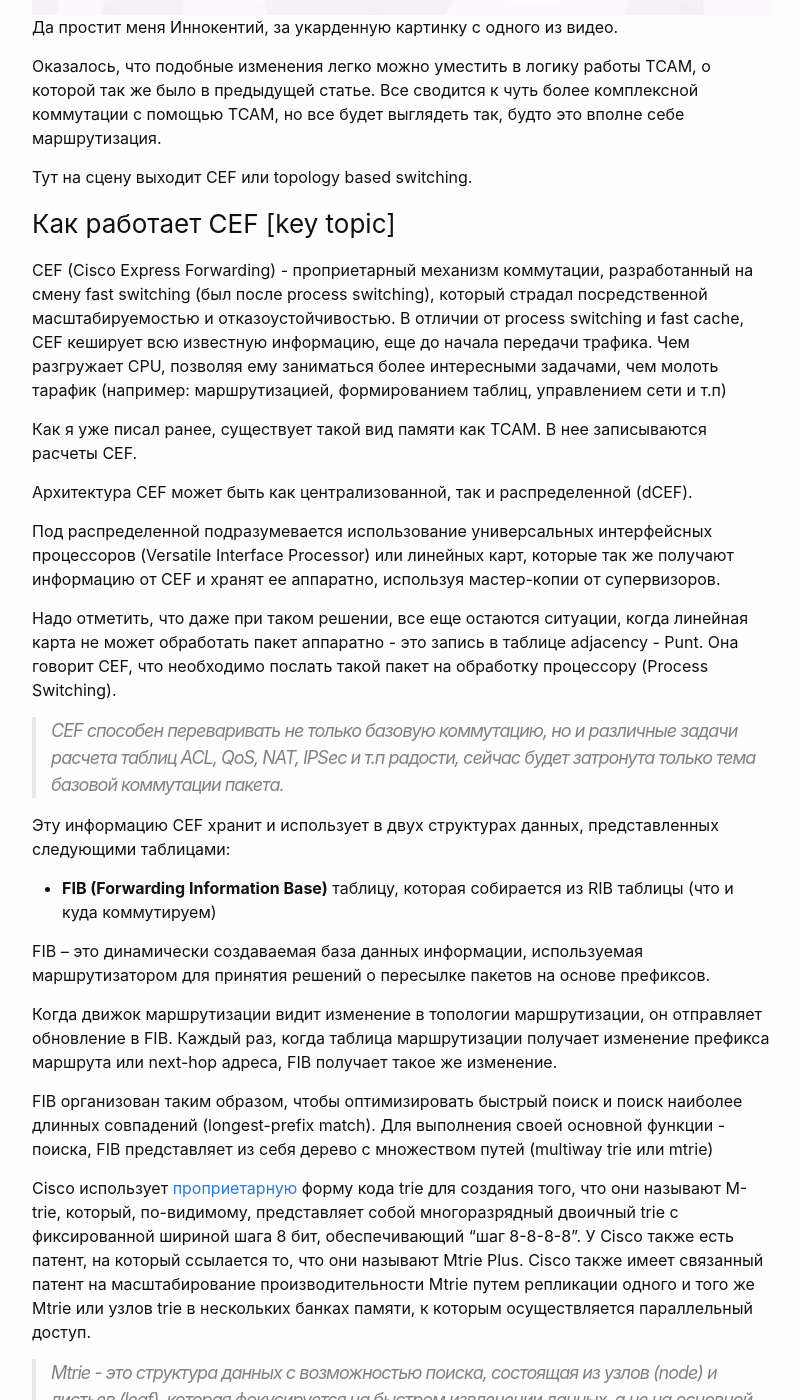
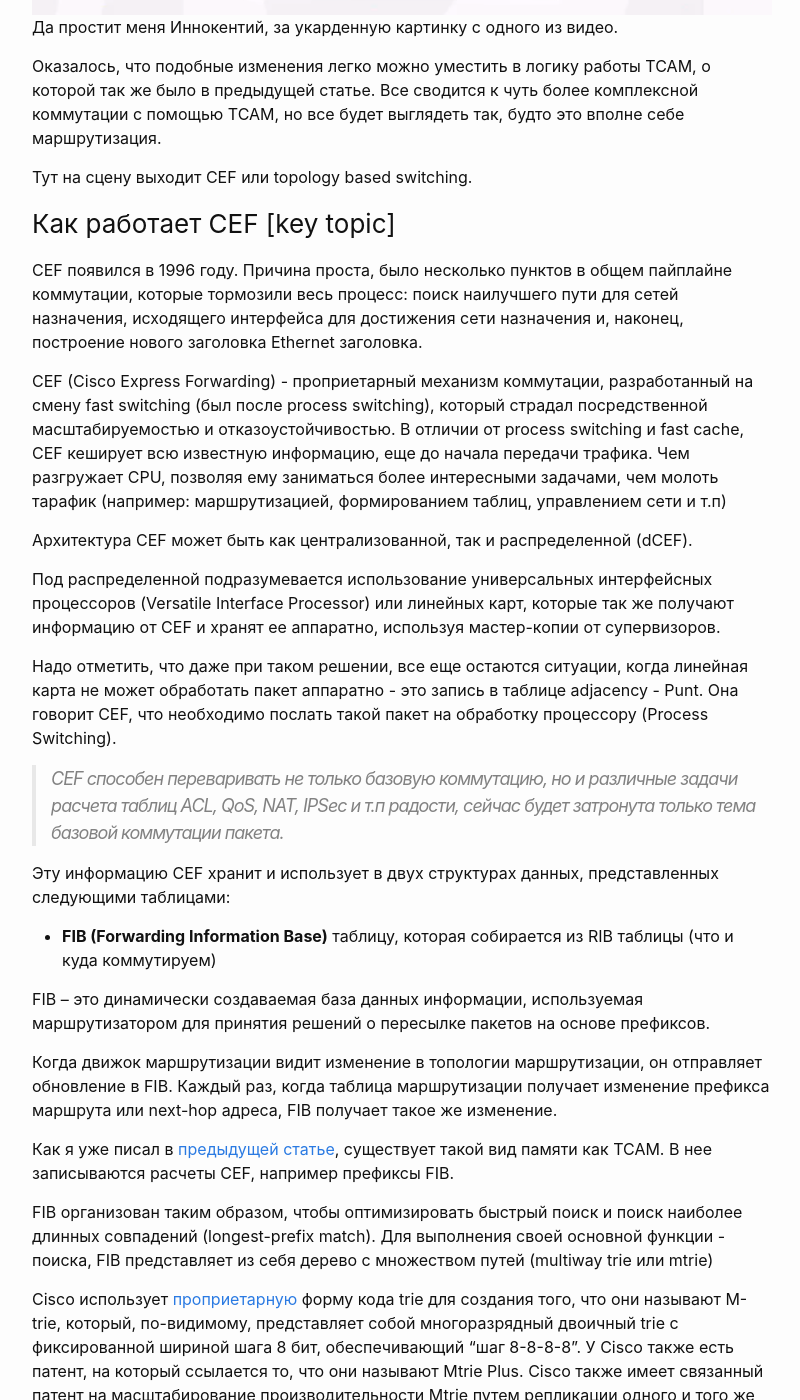
Before and after one commit to woohung/woohung.github.io, a Jekyll site: the page built from _posts/2022-12-26-ENCOR-Часть 1.2-VLAN, CEF.md, in a window 1280 px wide and 1400 px high, scrolled down 9915 px. Shown: the whole window, without its empty margins (238-1038 px from the left). Built offline with Jekyll 4.4.1, drawn with Linux system fonts in a browser that asks for light colours; some of the changed text lies outside the part shown.

Commit message:
Update 2022-12-26-ENCOR-Часть 1.2-VLAN, CEF.md
added a little explanation on CEF
added an articles about CEF in list sources

```diff
--- a/_posts/2022-12-26-ENCOR-Часть 1.2-VLAN, CEF.md
+++ b/_posts/2022-12-26-ENCOR-Часть 1.2-VLAN, CEF.md
@@ -188,9 +188,11 @@
 Тут на сцену выходит CEF или topology based switching.
 
 ### <a name='CEF'></a>Как работает CEF [key topic]
+CEF появился в 1996 году. Причина проста, было несколько пунктов в общем пайплайне коммутации, которые тормозили весь процесс: поиск наилучшего пути для сетей назначения, исходящего интерфейса для достижения сети назначения и, наконец, построение нового заголовка Ethernet заголовка.
+
 CEF (Cisco Express Forwarding) - проприетарный механизм коммутации, разработанный на смену fast switching (был после process switching), который страдал посредственной масштабируемостью и отказоустойчивостью. В отличии от process switching и fast cache, CEF кеширует всю известную информацию, еще до начала передачи трафика. Чем разгружает CPU, позволяя ему заниматься более интересными задачами, чем молоть тарафик (например: маршрутизацией, формированием таблиц, управлением сети и т.п)
 
-Как я уже писал ранее, существует такой вид памяти как TCAM. В нее записываются расчеты CEF.
+
 
 Архитектура CEF может быть как централизованной, так и распределенной (dCEF).
 
@@ -207,6 +209,8 @@
 FIB – это динамически создаваемая база данных информации, используемая маршрутизатором для принятия решений о пересылке пакетов на основе префиксов.
 
 Когда движок маршрутизации видит изменение в топологии маршрутизации, он отправляет обновление в FIB. Каждый раз, когда таблица маршрутизации получает изменение префикса маршрута или next-hop адреса, FIB получает такое же изменение.
+
+Как я уже писал в [предыдущей статье](https://woohung.github.io/certification/2022/06/06/ENCOR-%D0%A7%D0%B0%D1%81%D1%82%D1%8C-1.1-Switching-and-Forwarding-architecture.html), существует такой вид памяти как TCAM. В нее записываются расчеты CEF, например префиксы FIB.
 
 FIB организован таким образом, чтобы оптимизировать быстрый поиск и поиск наиболее длинных совпадений (longest-prefix match). Для выполнения своей основной функции - поиска, FIB представляет из себя дерево с множеством путей (multiway trie или mtrie)
 
@@ -316,6 +320,8 @@
 Список источников:
 - [Tree/Trie IP and Forwarding Lookups](https://null.53bits.co.uk/index.php?page=tree-trie)
 - Cisco Press Cisco Express Forwarding, книга
+- [CISCO EXPRESS FORWARDING (2023 EDITION)](https://www.4g1vn.com/2023/01/cisco-express-forwarding-2023-edition/)
+- [Demystifying CEF](https://learningnetwork.cisco.com/s/blogs/a0D3i000002SKKGEA4/demystifying-cef)
 - Hardware-Defined Networking by Brian Petersen, книга
 - CCNP and CCIE Enterprise Core ENCOR 350-401 Official Cert Guide, книга
 - CCNP Routing and Switching SWITCH 300-115 Official Cert Guide, книга
```
